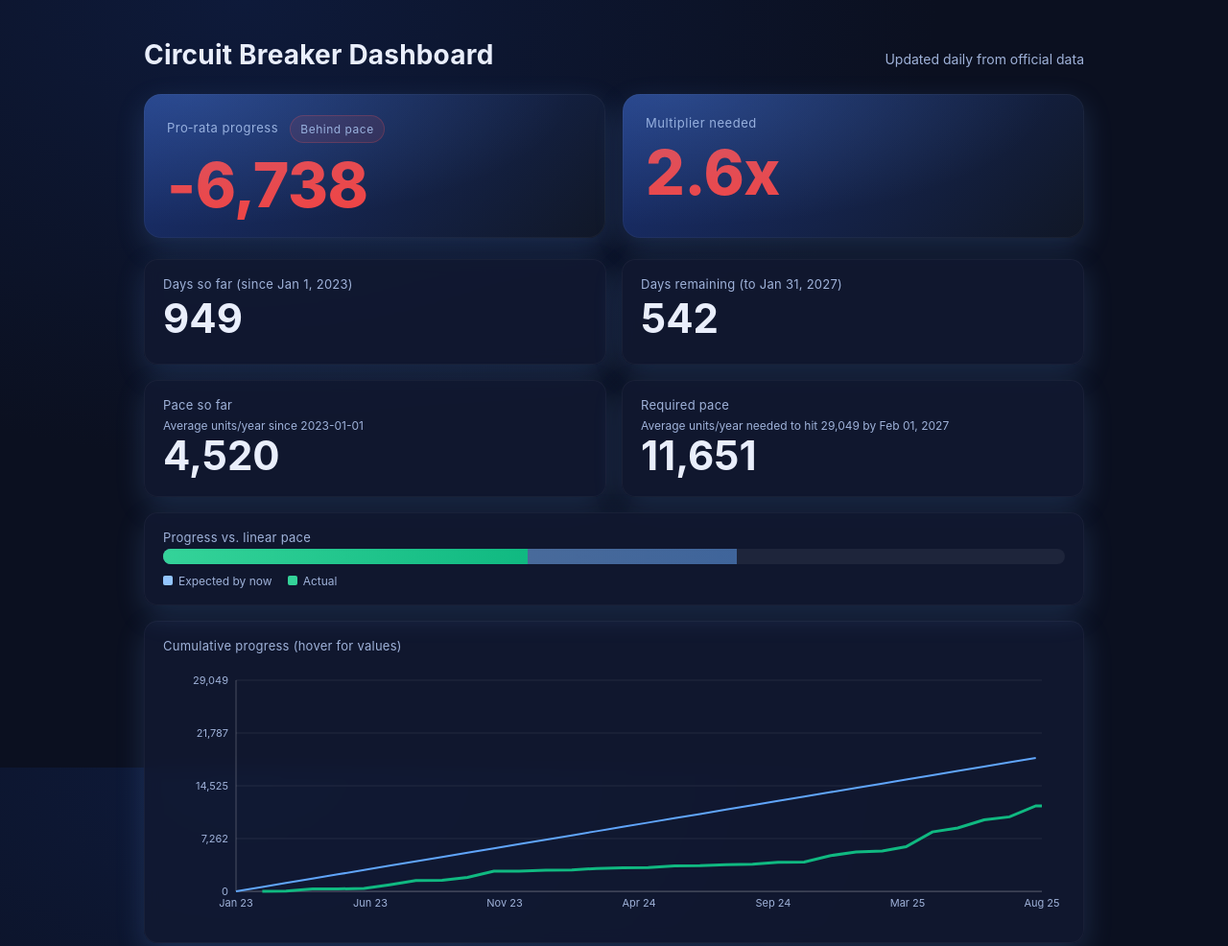
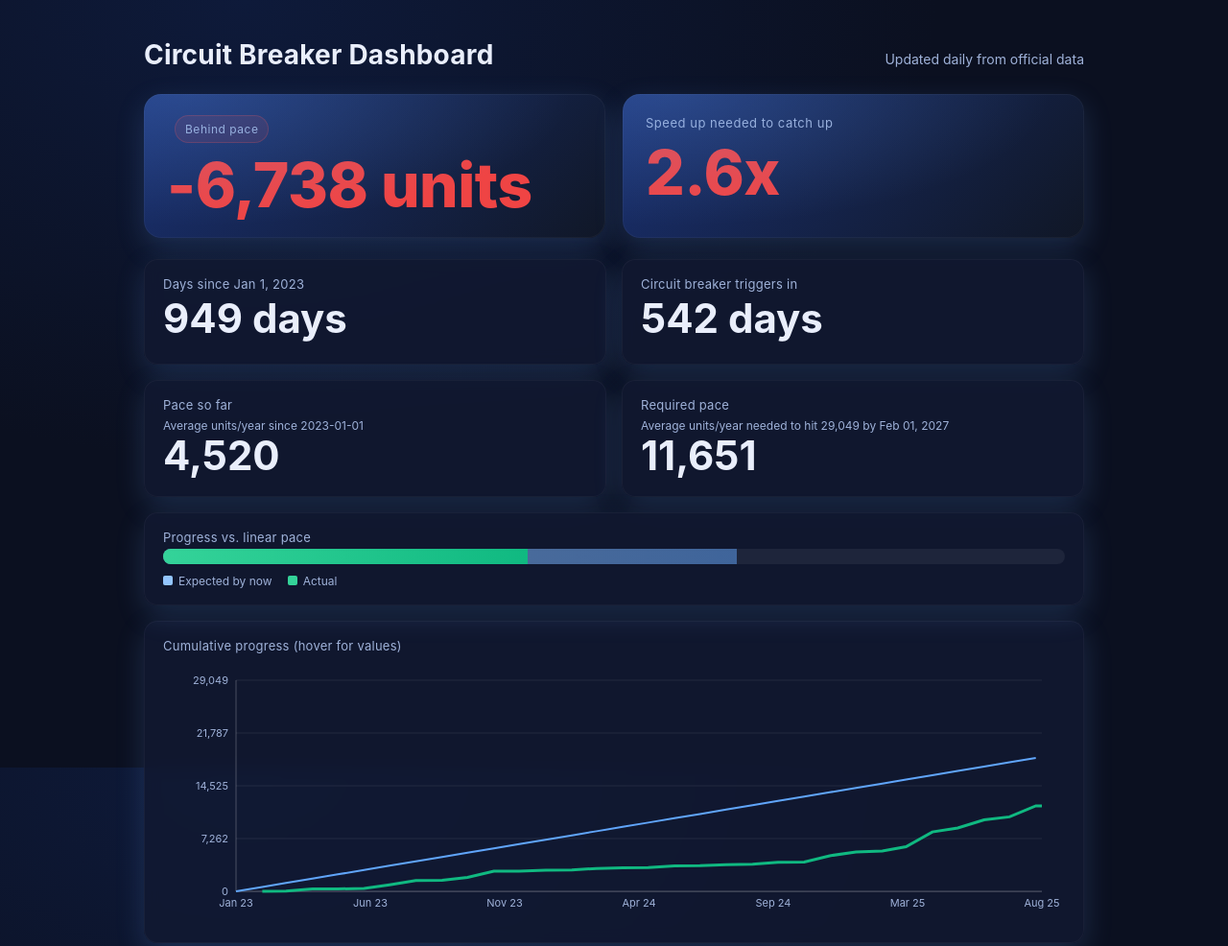
Before and after one commit to sdamerdji/circuitbreaker, a website: page index.html in a window 1280 px wide. Shown: the top 986 px of the page at 96% size. Drawn offline with Linux system fonts and the light colour scheme.

Commit message:
improve copy

```diff
--- a/index.html
+++ b/index.html
@@ -4,6 +4,10 @@
     <meta charset="utf-8" />
     <meta name="viewport" content="width=device-width, initial-scale=1" />
     <title>Circuit Breaker Dashboard</title>
+    <meta name="viewport" content="width=device-width, initial-scale=1.0, maximum-scale=1.0">
+    <style>
+      title { font-size: 48px; }
+    </style>
     <style>
       :root {
         --bg: radial-gradient(1200px 800px at 20% 0%, #0e1a3a 0%, #0b1020 60%), #0b1020;
@@ -77,11 +81,11 @@
 
       <section class="hero">
         <div class="hero-card">
-          <div class="hero-label">Pro‑rata progress <span id="hero-state" class="pill">—</span></div>
+          <div class="hero-label"><span id="hero-state" class="pill">—</span></div>
           <div id="hero-pace-delta" class="hero-value">—</div>
         </div>
         <div class="hero-card">
-          <div class="hero-label">Multiplier needed</div>
+          <div class="hero-label">Speed up needed to catch up</div>
           <div id="hero-multiplier" class="hero-value">—</div>
         </div>
       </section>
@@ -90,11 +94,11 @@
 
       <div class="grid-2">
         <div class="card">
-            <div class="label">Days so far (since Jan 1, 2023)</div>
+            <div class="label">Days since Jan 1, 2023</div>
             <div id="days-so-far" class="value">—</div>
           </div>
         <div class="card">
-          <div class="label">Days remaining (to Jan 31, 2027)</div>
+          <div class="label">Circuit breaker triggers in</div>
           <div id="days-remaining" class="value">—</div>
           <div id="deadline-note" class="small"></div>
         </div>
@@ -109,7 +113,7 @@
         </div>
         <div class="card">
           <div class="label">Required pace</div>
-          <div id="pace-required-note" class="small">Average units/year needed to hit 29,049</div>
+          <div id="pace-required-note" class="small">Units/year needed to hit 29,049</div>
           <div id="pace-required" class="value">—</div>
         </div>
       </div>
@@ -218,14 +222,14 @@
           const daysElapsed = msElapsed / 86400000;
           const msLeft = Math.max(0, DEADLINE - retrievedAt);
           const daysLeft = msLeft / 86400000;
-          daysRemainingEl.textContent = Math.floor(daysLeft);
+          daysRemainingEl.textContent = Math.floor(daysLeft) + ' days';
           deadlineNoteEl.textContent = daysLeft <= 0 ? 'Past deadline window' : '';
-          daysSoFarEl.textContent = Math.floor(daysElapsed);
+          daysSoFarEl.textContent = Math.floor(daysElapsed) + ' days';
 
           const expectedByNow = TARGET * (msElapsed / Math.max(1, DEADLINE - START));
           const aheadBehind = Math.round(total - expectedByNow);
           const sign = aheadBehind >= 0 ? '+' : '';
-          heroPaceDeltaEl.textContent = `${sign}${formatNumber(aheadBehind)}`;
+          heroPaceDeltaEl.textContent = `${sign}${formatNumber(aheadBehind)} units`;
           heroPaceDeltaEl.classList.toggle('good', aheadBehind >= 0);
           heroPaceDeltaEl.classList.toggle('bad', aheadBehind < 0);
           heroStateEl.textContent = aheadBehind >= 0 ? 'Ahead of pace' : 'Behind pace';
```
Also changed, not shown: package.json (+8 -0 lines), 1 other file.
